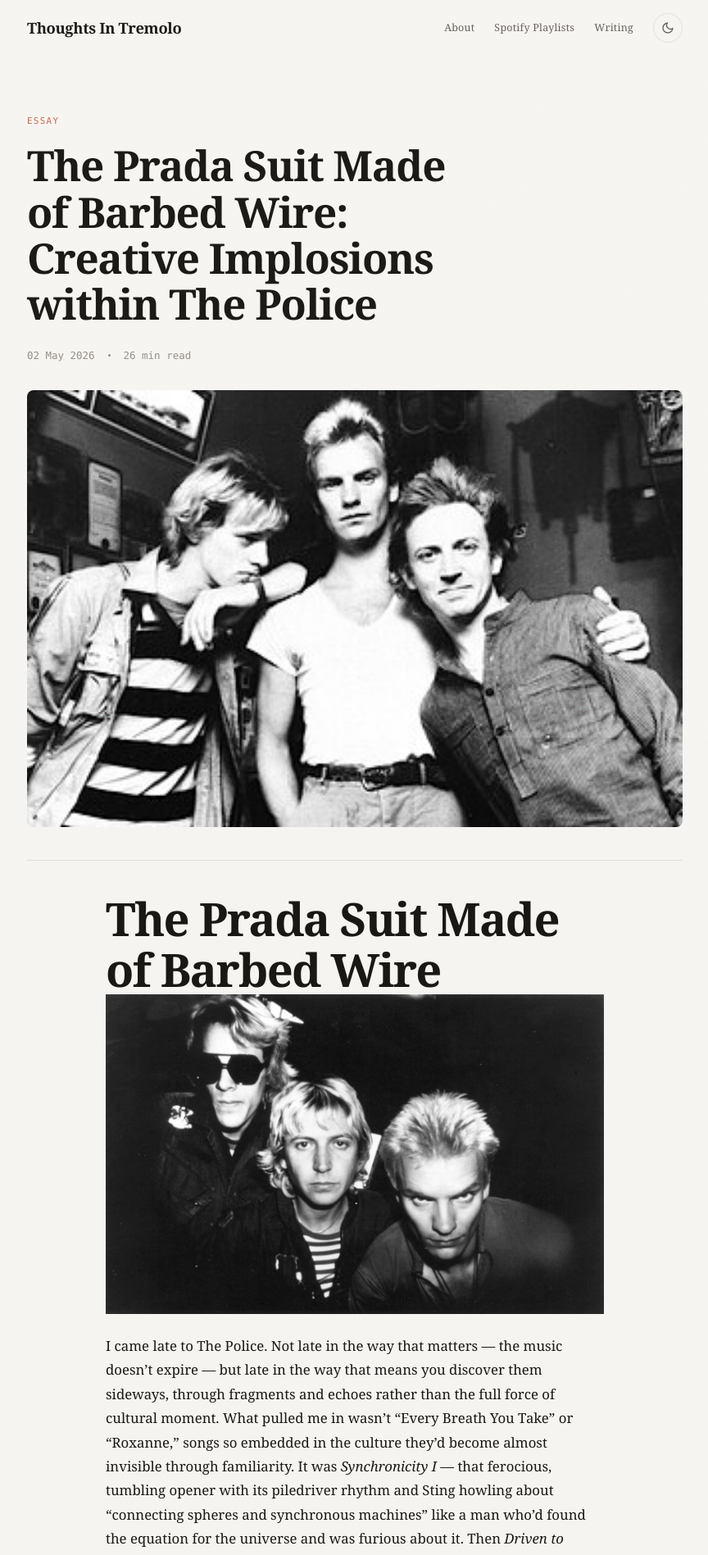
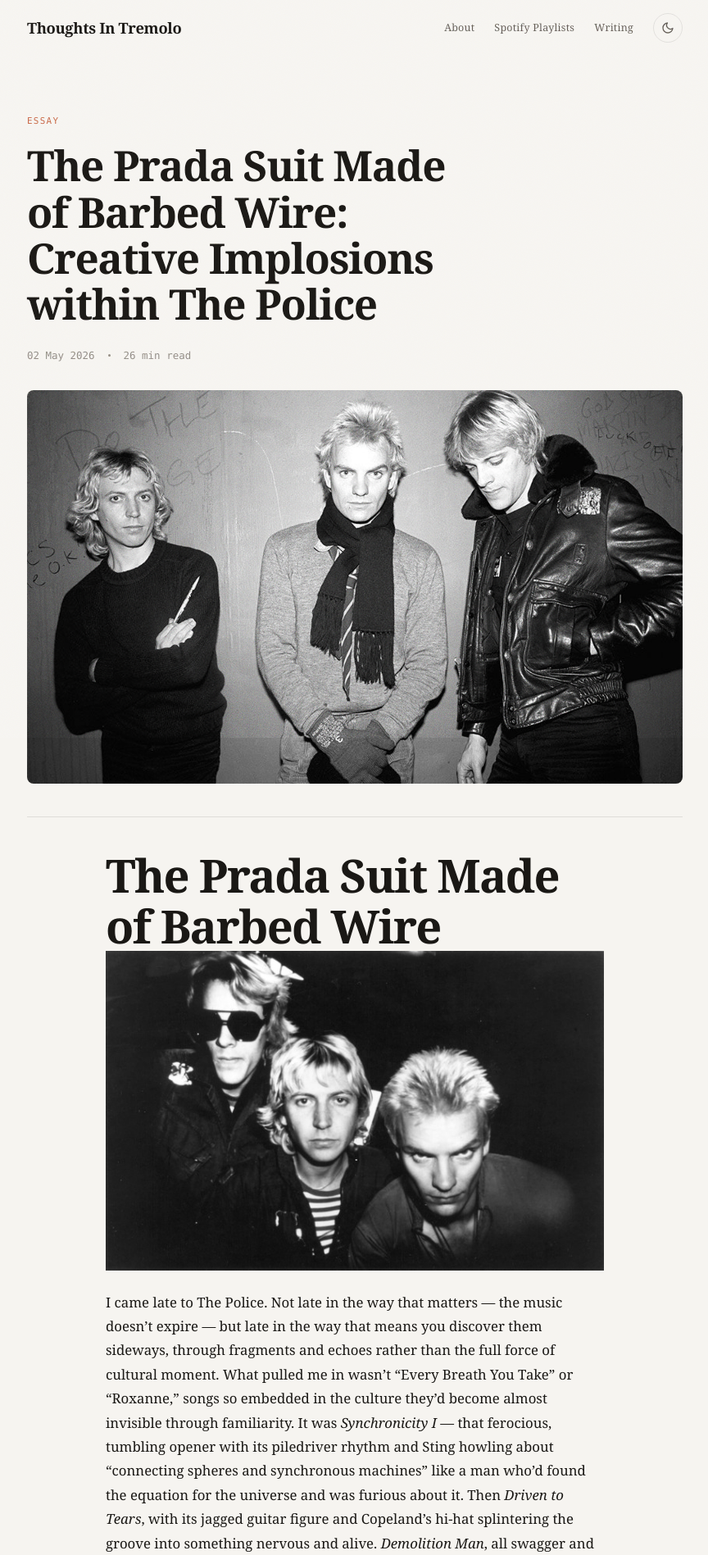
Before and after one commit to alalunw/alalunw.github.io, a Jekyll site: the page built from _posts/2026-05-02-The-Police-Creative-Tension.md, in a window 1280 px wide. Shown: the top 1897 px of the page at 82% size, without its empty margins (207-1071 px from the left). Built offline with Jekyll 4.4.1, drawn with Linux system fonts in a browser that asks for light colours.

Commit message:
update_post

```diff
--- a/_posts/2026-05-02-The-Police-Creative-Tension.md
+++ b/_posts/2026-05-02-The-Police-Creative-Tension.md
@@ -2,9 +2,9 @@
 layout: post
 title: "The Prada Suit Made of Barbed Wire: Creative Implosions within The Police"
 subtitle: How three brilliant musicians forged the world's biggest band—and destroyed it from the inside
-cover-img: /assets/img/thepolice_1.jpg
-thumbnail-img: /assets/img/thepolice_2.jpg
-share-img: /assets/img/thepolice_1.jpg
+cover-img: /assets/img/thepolice_3.jpg
+thumbnail-img: /assets/img/thepolice_3.jpg
+share-img: /assets/img/thepolice_3.jpg
 tags: [The Police, Sting, Stewart Copeland, Andy Summers, Synchronicity, Creative Tension, Rock History, 1980s]
 author: Connor Hall
 ---
```
Also changed, not shown: assets/img/thepolice_3.jpg (added).
